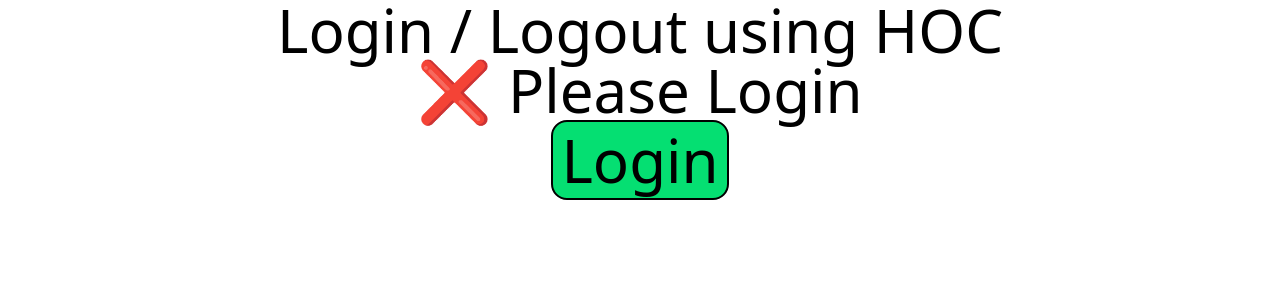
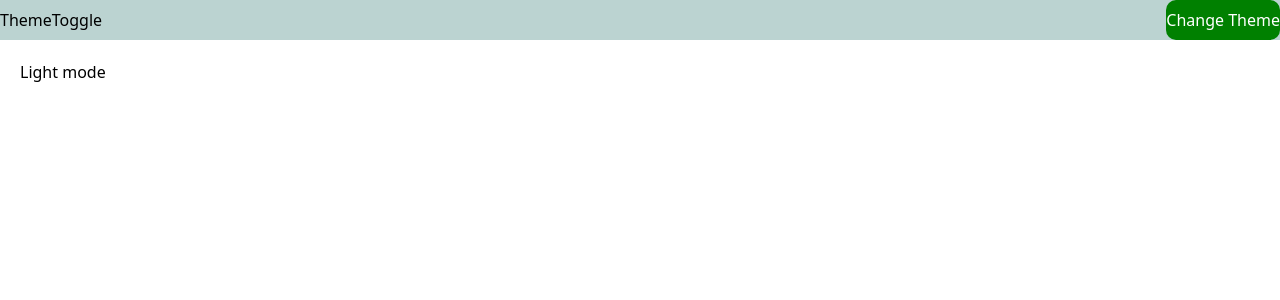
Before and after one commit to ajaynaveen99/practice-hooks, a React (Vite) app: page / in a window 1280 px wide. Shown: the top 300 px of the page. Built offline with nearby package versions, Linux system fonts and the light colour scheme.

Commit message:
themeSwitching from congtextApi useed local Storeage  whenever refresh the page selected theme will remains same

```diff
--- a/src/App.jsx
+++ b/src/App.jsx
@@ -1,7 +1,7 @@
 import React from 'react';
 import Table from './Components/useEffectHook/Table';
 import Effect from './Components/useEffectHook/Effect';
-import Test from './Components/Test'
+
 import StopWatch from './Components/useEffectHook/StopWatch'
 import  UseRef from './Components/useRefExamples/UseRef';
 import ProgressBar from './Components/ProgressBar';
@@ -26,11 +26,11 @@ function App() {
 {/* <UseRef/> */}
 {/* <PreviousValues/> */}
 {/* <ProgressBar/> */}
-{/* <AppConponent/> */}
+<AppConponent/>
 {/* <LoginContext/> */}
 {/* <AppReduce/> */}
 {/* <AppReduceExamples/> */}
-<AppHoc/>
+{/* <AppHoc/> */}
 
 
 
--- a/src/Components/createContextApi/themToggle/AppComponent.jsx
+++ b/src/Components/createContextApi/themToggle/AppComponent.jsx
@@ -1,18 +1,22 @@
 import ThemeContext from "../../../context/ThemeContext.js";
-import { useState } from "react";
-import Navbar from "./Navbar.jsx"
+import { useEffect, useState } from "react";
+import Navbar from "./Navbar.jsx";
 import Page from "./Page.jsx";
-import "./AppComponent.css"
-
+import "./AppComponent.css";
 
 function AppComponent() {
-  const [theme, setTheme] = useState("Light");
+  const [theme, setTheme] = useState(
+    localStorage.getItem("theme") || "Light"
+  );
+
+  useEffect(() => {
+    localStorage.setItem("theme", theme);
+  }, [theme]);
 
   return (
     <ThemeContext.Provider value={{ theme, setTheme }}>
       <Navbar />
       <Page />
-
     </ThemeContext.Provider>
   );
 }
```
